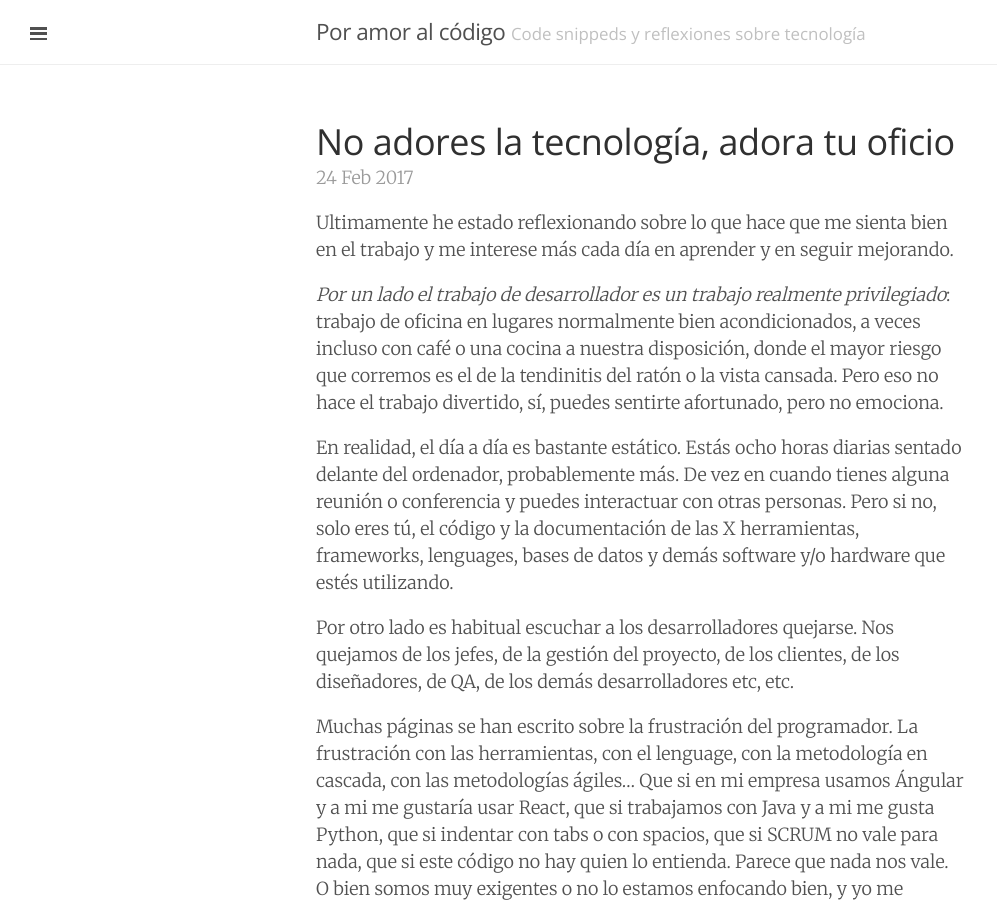
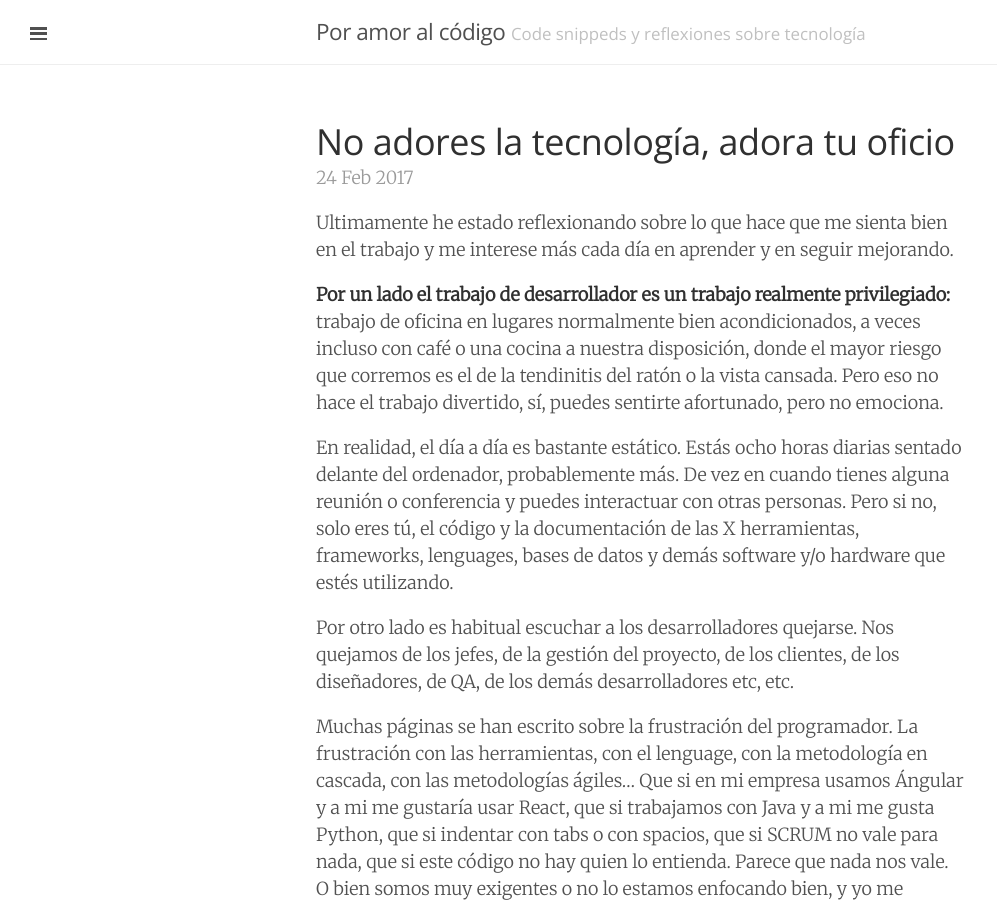
Before and after one commit to juanmirod/juanmirod.github.io, a Jekyll site: the page built from _posts/2017-02-24-adora-tu-oficio.markdown, in a window 1280 px wide and 900 px high. Shown: the whole window, without its empty margins (0-997 px from the left). Built offline with Jekyll 4.4.1, drawn with Linux system fonts in a browser that asks for light colours.

Commit message:
fix: bold text instead of italics

```diff
--- a/_posts/2017-02-24-adora-tu-oficio.markdown
+++ b/_posts/2017-02-24-adora-tu-oficio.markdown
@@ -7,7 +7,7 @@
 
 Ultimamente he estado reflexionando sobre lo que hace que me sienta bien en el trabajo y me interese más cada día en aprender y en seguir mejorando.
 
-*Por un lado el trabajo de desarrollador es un trabajo realmente privilegiado*: trabajo de oficina en lugares normalmente bien acondicionados, a veces incluso con café o una cocina a nuestra disposición, donde el mayor riesgo que corremos es el de la tendinitis del ratón o la vista cansada. Pero eso no hace el trabajo divertido, sí, puedes sentirte afortunado, pero no emociona.
+**Por un lado el trabajo de desarrollador es un trabajo realmente privilegiado:** trabajo de oficina en lugares normalmente bien acondicionados, a veces incluso con café o una cocina a nuestra disposición, donde el mayor riesgo que corremos es el de la tendinitis del ratón o la vista cansada. Pero eso no hace el trabajo divertido, sí, puedes sentirte afortunado, pero no emociona.
 
 En realidad, el día a día es bastante estático. Estás ocho horas diarias sentado delante del ordenador, probablemente más. De vez en cuando tienes alguna reunión o conferencia y puedes interactuar con otras personas. Pero si no, solo eres tú, el código y la documentación de las X herramientas, frameworks, lenguages, bases de datos y demás software y/o hardware que estés utilizando.
 
@@ -19,7 +19,7 @@
 
 Si cada día te pones delante del código/software/producto y te planteas ¿Cómo podría hacerlo mejor? ¿Cómo podría hacerlo más rápido/legible/seguro/automático? entonces todo lo demás empieza a parecer menos importante.
 
-Tenemos delante un problema que podemos y debemos atacar sin depender de nadie: *nuestro código*. Muchas veces no podemos elegir el lenguaje, las APIs que usamos o la base de datos con la que interactuamos. Pero sí tenemos control sobre el código que escribimos y mantenemos, ese es nuestro trabajo y es ahí donde podemos centrarnos en mejorar.
+Tenemos delante un problema que podemos y debemos atacar sin depender de nadie: **nuestro código**. Muchas veces no podemos elegir el lenguaje, las APIs que usamos o la base de datos con la que interactuamos. Pero sí tenemos control sobre el código que escribimos y mantenemos, ese es nuestro trabajo y es ahí donde podemos centrarnos en mejorar.
 
 ¿Probar tu código es lento porque tienes que pasar por X pasos hasta llegar a lo que tú has escrito? Tal vez si el código estuviera en un módulo independiente y pudieras escribir unos tests la experiencia sería completamente diferente.
 
@@ -29,4 +29,4 @@
 
 ¿Te da pánico cada vez que tienes que cambiar algo en el código porque no sabes si estás rompiendo otra cosa? Toca escribir unas pruebas de regresión...
 
-En definitiva: ataca los problemas que están a tu alcance, convierte las incomodidades en retos. *Reduce la fricción en tu trabajo día a día. ¡Automatiza todo lo que puedas!* Estarás más motivado, mejorarás como desarrollador y serás más productivo. Es muy fácil caer en la tentación de hacer lo justo para que funcione, de meter unas cuantas líneas de código con calzador aquí y allí para arreglar el bug o para añadir esa funcionalidad que corre tanta prisa. Pero cuando eso ocurra, piensa de nuevo en los problemas de arriba. Nosotros creamos o reducimos nuestra deuda técnica con cada día de desarrollo. Está en tu mano convertir tu código en un placer o en un martírio para ti y para los demás desarrolladores de tu equipo. Ten valor y toma el control de tu oficio, haz de tu trabajo un placer.
+En definitiva: ataca los problemas que están a tu alcance, convierte las incomodidades en retos. **Reduce la fricción en tu trabajo día a día. ¡Automatiza todo lo que puedas!** Estarás más motivado, mejorarás como desarrollador y serás más productivo. Es muy fácil caer en la tentación de hacer lo justo para que funcione, de meter unas cuantas líneas de código con calzador aquí y allí para arreglar el bug o para añadir esa funcionalidad que corre tanta prisa. Pero cuando eso ocurra, piensa de nuevo en los problemas de arriba. Nosotros creamos o reducimos nuestra deuda técnica con cada día de desarrollo. Está en tu mano convertir tu código en un placer o en un martírio para ti y para los demás desarrolladores de tu equipo. Ten valor y toma el control de tu oficio, haz de tu trabajo un placer.
```
